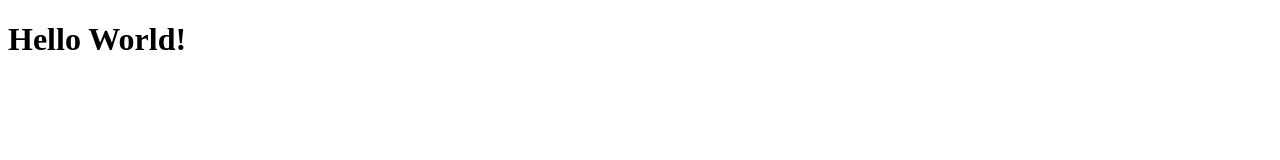
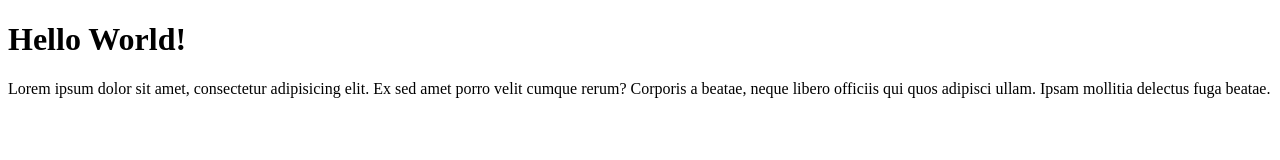
Before and after one commit to fajriterukis/wpu-git-test, a plain HTML site: page index.html in a window 1280 px wide. Drawn offline with Linux system fonts and the light colour scheme.

Commit message:
menambahkan paragraf

```diff
--- a/index.html
+++ b/index.html
@@ -6,5 +6,6 @@
 </head>
 <body>
 	<h1>Hello World!</h1>
+	<p>Lorem ipsum dolor sit amet, consectetur adipisicing elit. Ex sed amet porro velit cumque rerum? Corporis a beatae, neque libero officiis qui quos adipisci ullam. Ipsam mollitia delectus fuga beatae.</p>
 </body>
 </html>
```
